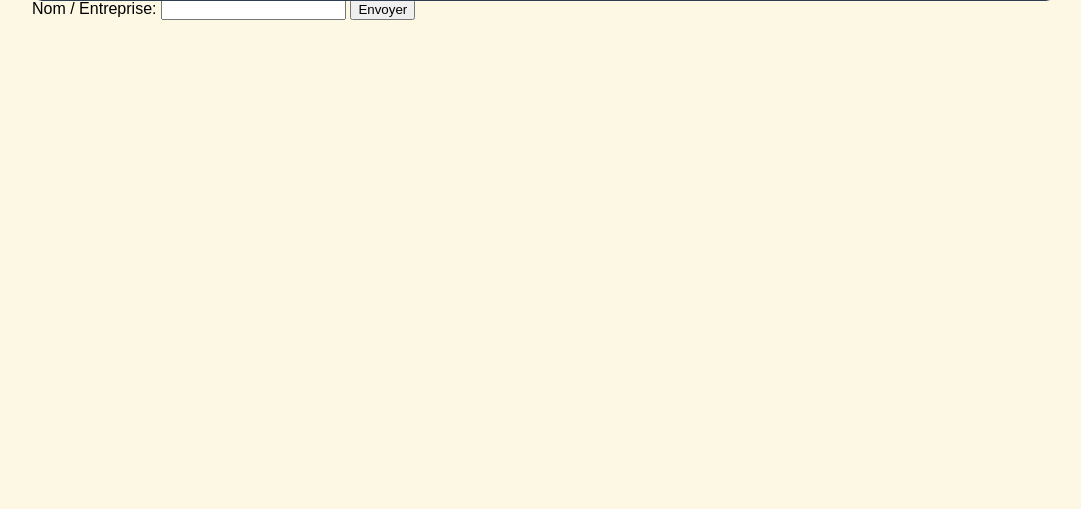
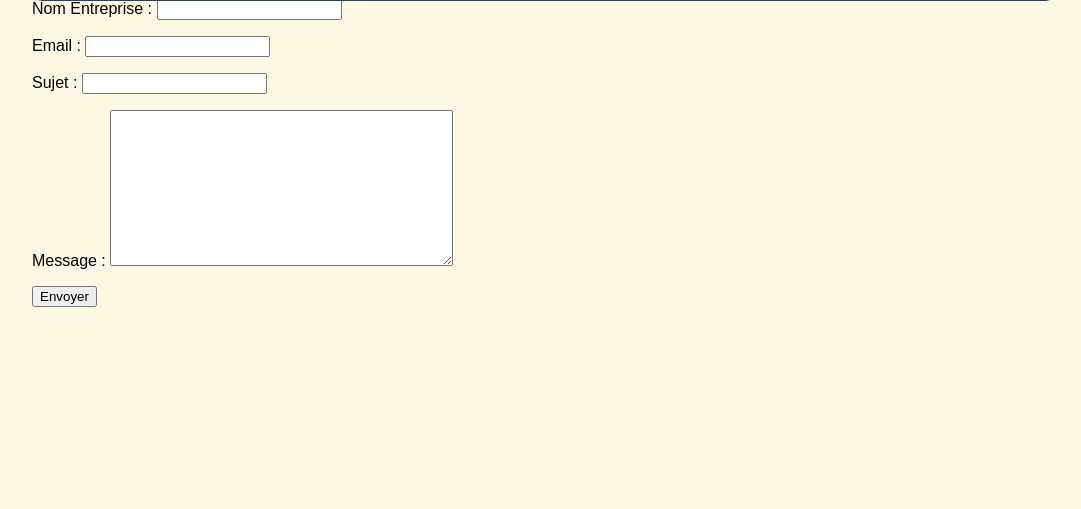
Before and after one commit to Florian-Dj/job_search, a Django app: page /contact in a window 1280 px wide. Shown: the part 101-610 px from the top of the page, without its empty margins (96-1177 px from the left). Run offline with Django 3.2, Linux system fonts and the light colour scheme; some libraries are stand-ins or nearby versions.

Commit message:
Add page contact with form

```diff
--- a/admin/settings.py
+++ b/admin/settings.py
@@ -52,6 +52,11 @@ MIDDLEWARE = [
 ]
 
 ROOT_URLCONF = 'admin.urls'
+
+EMAIL_BACKEND = 'django.core.mail.backends.console.EmailBackend'
+EMAIL_USE_TLS = True
+EMAIL_HOST = 'localhost'
+EMAIL_PORT = 1025
 
 TEMPLATES = [
     {
--- /dev/null
+++ b/polls/forms.py
@@ -0,0 +1,8 @@
+from django import forms
+
+
+class ContactForm(forms.Form):
+    name = forms.CharField(label="Nom Entreprise", required=False)
+    sender = forms.EmailField(label="Email", required=True)
+    subject = forms.CharField(label="Sujet", max_length=100, required=True)
+    message = forms.CharField(widget=forms.Textarea, required=True)
--- a/polls/views.py
+++ b/polls/views.py
@@ -1,6 +1,10 @@
 from django.shortcuts import render
 from .models import Search, Ad, Stat
 from django.db.models import Sum, F
+from django.http import HttpResponseRedirect
+from django.core.mail import send_mail
+
+from .forms import ContactForm
 
 
 def index(request):
@@ -58,4 +62,19 @@ def ad(request):
 
 
 def contact(request):
-    return render(request, 'contact.html')
+    if request.method == 'POST':
+        form = ContactForm(request.POST)
+        if form.is_valid():
+            auth_user = form.cleaned_data['name']
+            from_email = form.cleaned_data['sender']
+            subject = form.cleaned_data['subject']
+            message = form.cleaned_data['message']
+            sender = "{} <{}>".format(auth_user, from_email)
+
+            recipients = ['floriandjerbi@gmail.com']
+
+            send_mail(subject, message, sender, recipients)
+            return HttpResponseRedirect('/contact')
+    else:
+        form = ContactForm()
+    return render(request, 'contact.html', {'form': form})
--- a/templates/contact.html
+++ b/templates/contact.html
@@ -4,10 +4,11 @@
 
 {% block body %}
 
-<form action="/your-name/" method="post">
-    <label for="your_name">Nom / Entreprise: </label>
-    <input id="your_name" type="text" name="your_name" value="{{ current_name }}">
+<form action="/contact" method="post">
+    {% csrf_token %}
+    {{ form.as_p }}
     <input type="submit" value="Envoyer">
 </form>
 
+
 {% endblock %}
```
